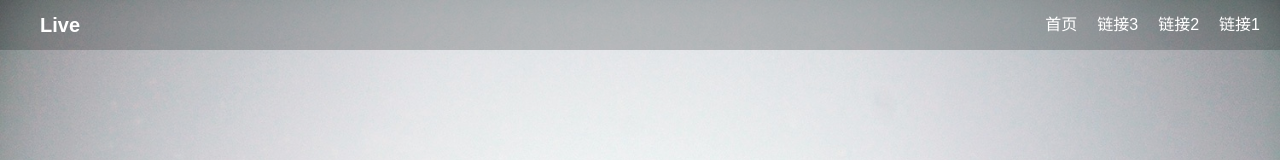
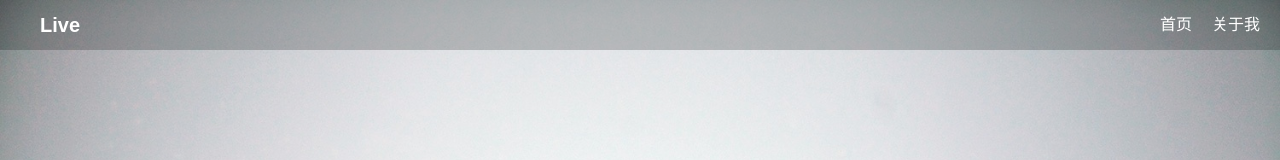
Before and after one commit to Live5/privatesample, a plain HTML site: page index.html in a window 1280 px wide. Shown: the top 160 px of the page. Drawn offline with Linux system fonts and the light colour scheme.

Commit message:
Update index.html

```diff
--- a/index.html
+++ b/index.html
@@ -14,9 +14,9 @@
 			<nav>
 				<ul>
 					<li class="logo"><a href="#">Live</a></li>
-					<li ><a href="#">链接1</a></li>
-					<li ><a href="#">链接2</a></li>
-					<li ><a href="#">链接3</a></li>
+					<!--<li ><a href="#">链接1</a></li>-->
+					<!--<li ><a href="#">链接2</a></li>-->
+					<li ><a href="pdf/rs.pdf">关于我</a></li>
 					<li ><a href="#">首页</a></li>
 
 				</ul>
```
